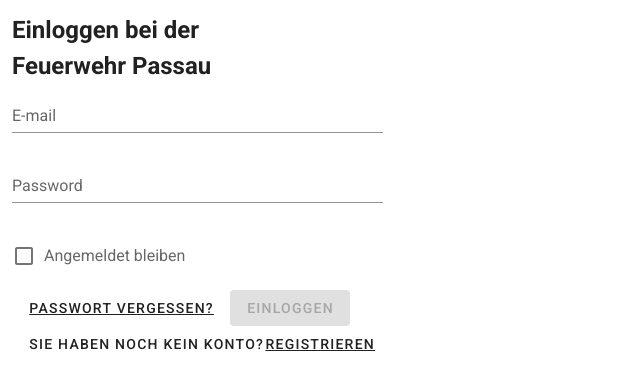
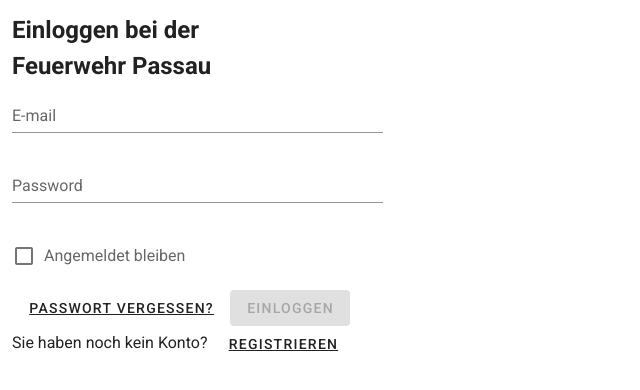
Before and after one commit to AlaaEzzeldin/sandbags-management, a Vue app in the folder sandsack-management-frontend/: page /auth/login in a window 1280 px wide. Shown: the top 390 px of the page, without its empty margins (0-640 px from the left). Built offline with nearby package versions, Linux system fonts and the light colour scheme.

Commit message:
feat Add logic of redirect between authentication pages

```diff
--- a/sandsack-management-frontend/src/views/LoginPage.vue
+++ b/sandsack-management-frontend/src/views/LoginPage.vue
@@ -21,7 +21,7 @@
               v-model="checkbox"
               :label="`Angemeldet bleiben`"
           ></v-checkbox>
-          <v-btn text>
+          <v-btn text link :to="{name: links.recoverPasswordPage}">
             <u>Passwort vergessen?</u>
           </v-btn>
           <v-btn
@@ -32,9 +32,10 @@
           >
             Einloggen
           </v-btn>
-          <v-btn text>
-            Sie haben noch kein Konto? <u>Registrieren</u>
-          </v-btn>
+            Sie haben noch kein Konto?
+            <v-btn text link :to="{name: links.signupPage}">
+              <u>Registrieren</u>
+            </v-btn>
         </v-form>
       </v-col>
     </v-row>
@@ -56,7 +57,11 @@
     password: '',
     passwordRules: [
       v => !!v || 'Password is required',
-    ]
+    ],
+    links: {
+      recoverPasswordPage: "RecoverPasswordPage",
+      signupPage: "SignupPage",
+    }
   }),
 
   methods: {
--- a/sandsack-management-frontend/src/views/RecoverPasswordConfirmPage.vue
+++ b/sandsack-management-frontend/src/views/RecoverPasswordConfirmPage.vue
@@ -7,7 +7,7 @@
           <h2>Posteingang</h2>
           Der Link zur Passwortwiederherstellung wurde an Ihre E-Mail gesendet.
           Noch kein E-Mail?
-          <v-btn text>
+          <v-btn text link :to="{name: links.recoverPasswordPage}">
             <u>Link zur Passwortwiederherstellung erneut senden</u>
           </v-btn>
         </v-form>
@@ -22,7 +22,9 @@
   name: 'RecoverPasswordConfirmPage',
 
   data: () => ({
-
+    links: {
+      recoverPasswordPage: "RecoverPasswordPage",
+    }
   }),
 
 }
--- a/sandsack-management-frontend/src/views/RecoverPasswordPage.vue
+++ b/sandsack-management-frontend/src/views/RecoverPasswordPage.vue
@@ -19,7 +19,7 @@
           >
             Passwort wiederherstellen
           </v-btn>
-          <v-btn text>
+          <v-btn text link :to="{name: links.logInPage}">
             <u>Zur Login-Seite</u>
           </v-btn>
         </v-form>
@@ -40,6 +40,9 @@
       v => !!v || 'E-mail is required',
       v => /.+@.+\..+/.test(v) || 'E-mail must be valid',
     ],
+    links: {
+      logInPage: "LoginPage",
+    }
   }),
 
 }
--- a/sandsack-management-frontend/src/views/SignupPage.vue
+++ b/sandsack-management-frontend/src/views/SignupPage.vue
@@ -41,7 +41,7 @@
               v-model="checkbox"
               :label="`Angemeldet bleiben`"
           ></v-checkbox>
-          <v-btn text>
+          <v-btn text link :to="{name: links.logInPage}">
             <u>Zur Login-Seite</u>
           </v-btn>
           <v-btn
@@ -86,7 +86,10 @@
         'Einsatzabschnittleiter',
         'Hauptabschnittleiter',
         'Mollnhofleiter',
-    ]
+    ],
+    links: {
+      logInPage: "LoginPage",
+    }
   }),
 
   methods: {
```
